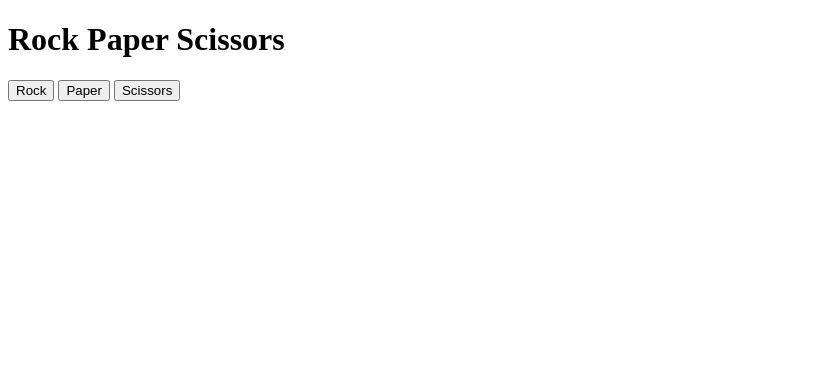
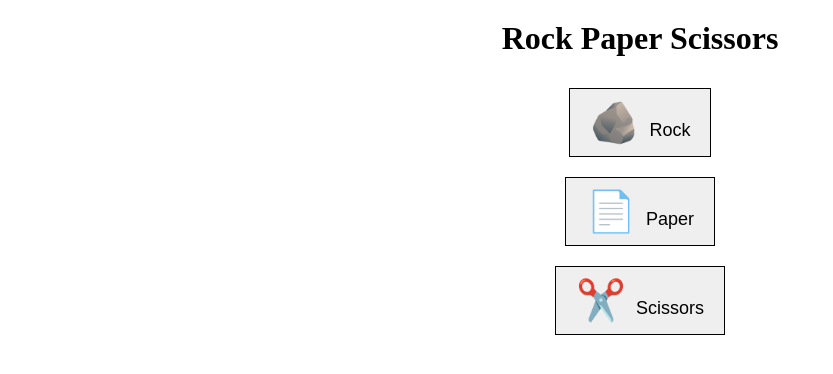
Before and after one commit to cybermicheal47/rockpaperscissors, a plain HTML site: page index.html in a window 1280 px wide. Shown: the whole page, without its empty margins (0-833 px from the left). Drawn offline with Linux system fonts and the light colour scheme.

Commit message:
added styling

```diff
--- a/index.html
+++ b/index.html
@@ -4,11 +4,13 @@
   <meta charset="UTF-8">
   <meta http-equiv="X-UA-Compatible" content="IE=edge">
   <meta name="viewport" content="width=device-width, initial-scale=1.0">
+  <link rel="stylesheet" href="style.css">
   <title>Rock Paper Scissors</title>
 </head>
+
 <body>
-  <h1>Rock Paper Scissors</h1>
 
+<h1>Rock Paper Scissors</h1>
 
 
   <button id="rock-btn">Rock</button>
--- /dev/null
+++ b/style.css
@@ -0,0 +1,57 @@
+#rock-btn::before {
+    content: "🪨"; /* Rock icon */
+    font-size: 40px;
+  }
+
+  #paper-btn::before {
+    content: "📄"; /* Paper icon */
+    font-size: 40px;
+  }
+
+  #scissors-btn::before {
+    content: "✂️"; /* Scissors icon */
+    font-size: 40px;
+  }
+
+
+  body {
+    display: flex;
+    flex-direction: column;
+    align-items: center;
+    justify-content: flex-start;
+    min-height: 100vh;
+    margin: 0;
+    padding: 20px;
+  }
+
+  #results {
+    text-align: center;
+    margin-bottom: 20px;
+  }
+
+  #rock-btn,
+  #paper-btn,
+  #scissors-btn {
+    display: inline-block;
+    font-size: 18px;
+    padding: 10px 20px;
+    margin: 10px;
+    border: 1px solid black;
+  }
+
+  #rock-btn::before,
+  #paper-btn::before,
+  #scissors-btn::before {
+    margin-right: 10px;
+  }
+
+  .button-container {
+    display: flex;
+    justify-content: center;
+    border: 2px solid black;
+    padding: 10px;
+  }
+
+  h1 {
+    margin-top: 0;
+  }
```
